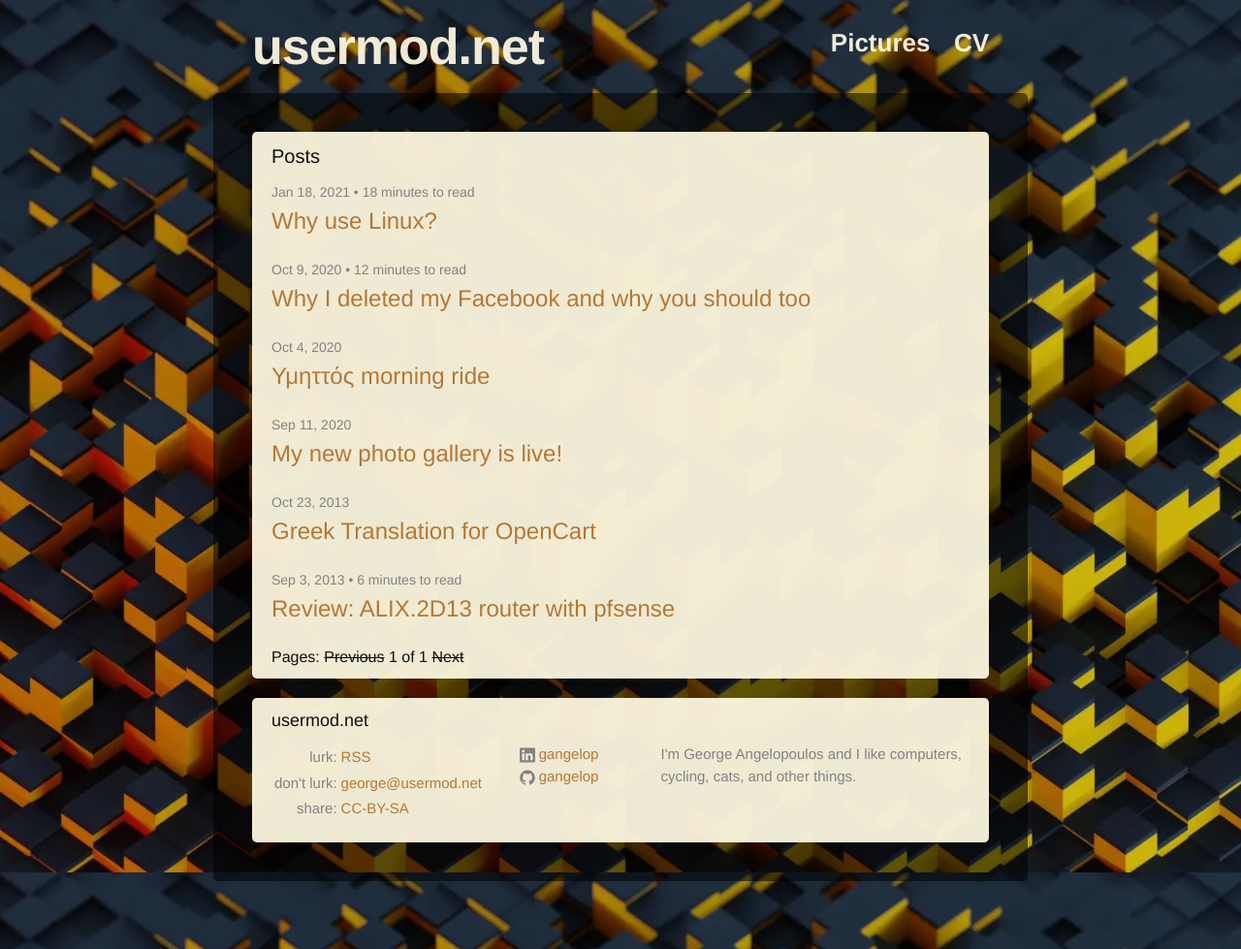
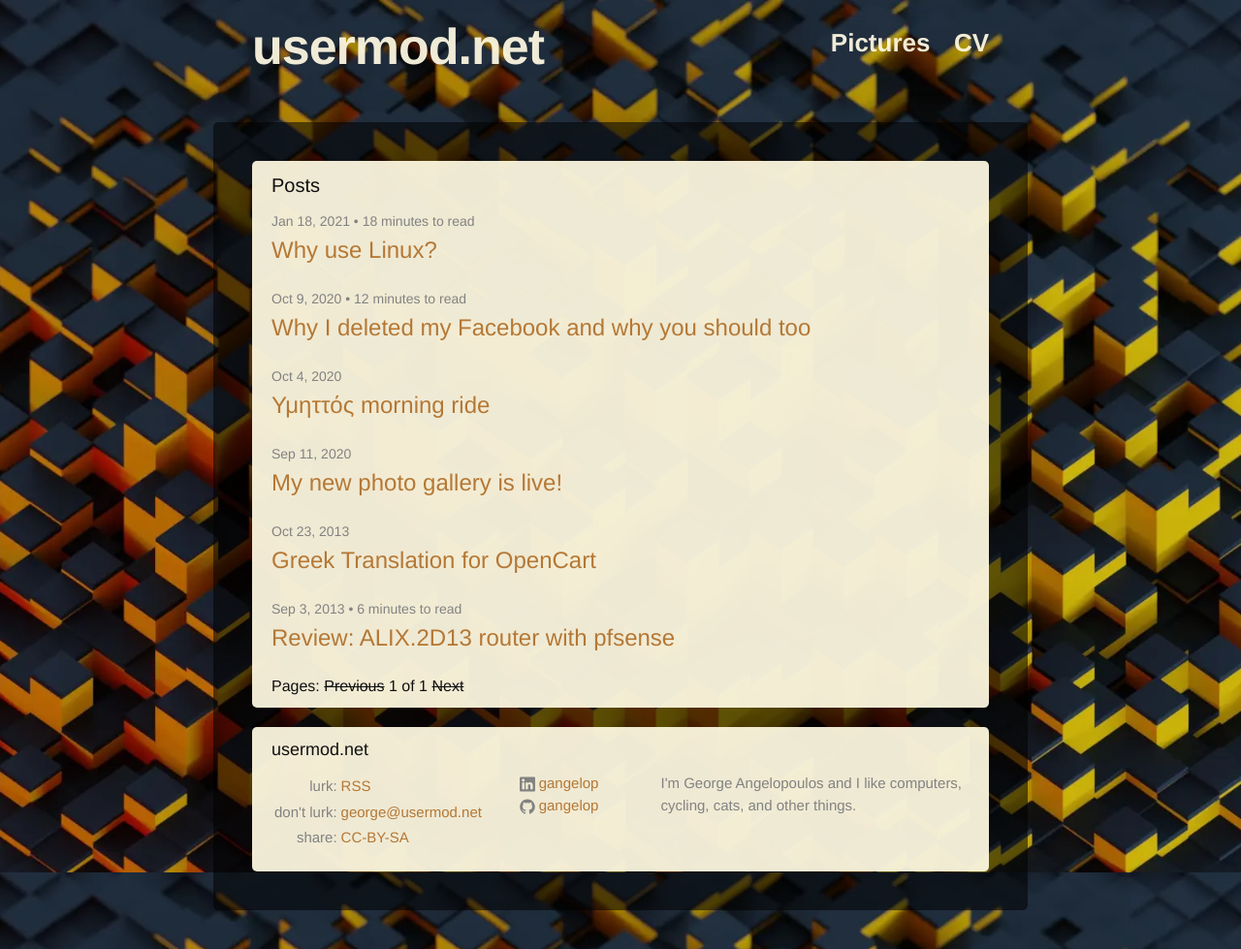
Before and after one commit to gangelop/lathan.github.io, a Jekyll site: the page built from index.html, in a window 1280 px wide. Shown: the whole page at 97% size. Built offline with Jekyll 4.4.1, drawn with Linux system fonts in a browser that asks for light colours; the list of posts is cut into pages by our own code.

Commit message:
change bottom margin

```diff
--- a/_sass/_base.scss
+++ b/_sass/_base.scss
@@ -187,7 +187,7 @@ pre {
     background: #00000088;
     max-width: -webkit-calc(#{$content-width} - (#{$spacing-unit} * 2));
     max-width:         calc(#{$content-width} - (#{$spacing-unit} * 2));
-    margin: $spacing-unit/2 auto;
+    margin: $spacing-unit*2 auto;
     padding: $spacing-unit $spacing-unit * 2;
     border-radius: 5px;
     @include media-query($on-laptop) {
```
